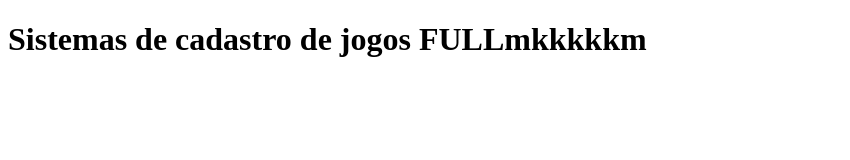
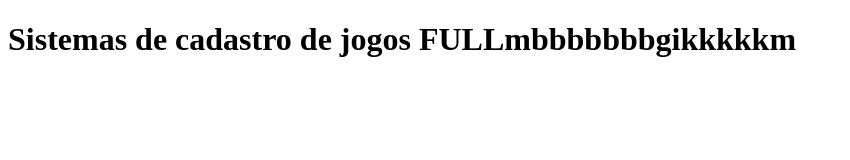
Before and after one commit to x929396/sistema_de_cadastro, a plain HTML site: page index.html in a window 1280 px wide. Shown: the whole page, without its empty margins (0-850 px from the left). Drawn offline with Linux system fonts and the light colour scheme.

Commit message:
fulfffffffffffffffl

```diff
--- a/index.html
+++ b/index.html
@@ -7,7 +7,7 @@
     <title>Meus jogos</title>
 </head>
 <body>
-    <h1>Sistemas de cadastro de jogos FULLmkkkkkm</h1>
+    <h1>Sistemas de cadastro de jogos FULLmbbbbbbbgikkkkkm</h1>
     <script src="app.js"></script>
 </body>
 </html>
```
